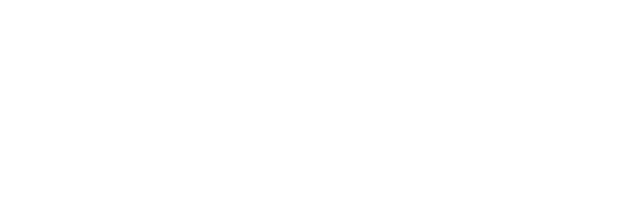
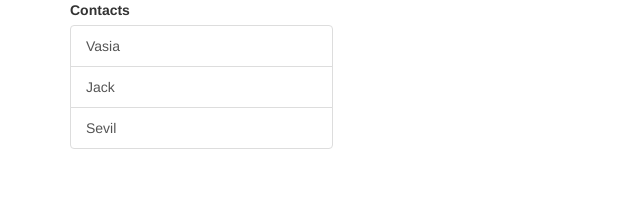
Before and after one commit to DanyloKiral/ContactBookNg, an Angular app: page / in a window 1280 px wide. Shown: the top 219 px of the page, without its empty margins (0-640 px from the left). Built offline with nearby package versions, Linux system fonts and the light colour scheme.

Commit message:
Added contacts list component, main layout, contacts service

```diff
--- a/src/app/app.component.html
+++ b/src/app/app.component.html
@@ -1,3 +1,15 @@
-<div>
+<div class="container">
+    <div class="row">
+        <div class="col-sm-3">
+            <div class="contacts-list-container">
+                <label>Contacts</label>
+                <app-contacts-list></app-contacts-list>
+            </div>
+        </div>
+        <div class="col-sm-9">
+            <div>
 
+            </div>
+        </div>
+    </div>
 </div>
--- /dev/null
+++ b/src/contacts-list/contacts-list.component.html
@@ -0,0 +1,6 @@
+<div class="list-group contacts-list">
+  <a href="#" class="list-group-item contacts-list-item"
+    *ngFor="let contact of contacts" (click)="onSelect(contact)">
+    {{contact.name}}
+  </a>
+</div>
--- /dev/null
+++ b/src/contacts-list/contacts-list.component.ts
@@ -0,0 +1,25 @@
+import { Component, OnInit } from '@angular/core';
+import { ContactListItem } from './../models/ContactListItem';
+import { ContactsService } from '../contacts.service';
+
+@Component({
+  selector: 'app-contacts-list',
+  templateUrl: './contacts-list.component.html',
+  styleUrls: ['./contacts-list.component.css']
+})
+export class ContactsListComponent implements OnInit {
+  private _contactsService: ContactsService;
+  contacts: ContactListItem[];
+
+  constructor(contactsService: ContactsService) {
+    this._contactsService = contactsService;
+  }
+
+  ngOnInit() {
+    this.contacts = this._contactsService.getContactLooukps();
+  }
+
+  onSelect(contact: ContactListItem) {
+    alert(contact.name);
+  }
+}
--- /dev/null
+++ b/src/contacts.service.ts
@@ -0,0 +1,23 @@
+import { Injectable } from '@angular/core';
+import { ContactListItem } from './models/ContactListItem';
+import { Contact } from './models/Contact';
+
+@Injectable()
+export class ContactsService {
+    contacts: Contact[];
+    constructor() {
+        this.contacts = [
+            { id: 1, name: 'Vasia', numbers: [] },
+            { id: 2, name: 'Jack', numbers: [] },
+            { id: 3, name: 'Sevil', numbers: [] }
+          ];
+     }
+
+    getContactLooukps(): ContactListItem[] {
+        const mappedLookupList: ContactListItem[] = this.contacts.map((value: Contact, index: number, array: Contact[]) => {
+            return new ContactListItem(value.id, value.name);
+        });
+
+        return mappedLookupList;
+    }
+}
--- /dev/null
+++ b/src/models/Contact.ts
@@ -0,0 +1,5 @@
+export class Contact {
+    id: number;
+    name: string;
+    numbers: string[];
+}
--- /dev/null
+++ b/src/models/ContactListItem.ts
@@ -0,0 +1,8 @@
+export class ContactListItem {
+    constructor(idValue: number, nameValue: string) {
+        this.id = idValue;
+        this.name = nameValue;
+    }
+    id: number;
+    name: string;
+}
```
Also changed, not shown: src/app/app.module.ts (+8 -3 lines), src/contacts-list/contacts-list.component.css (added), 2 other files (tests, documents, lock files or other folders).
